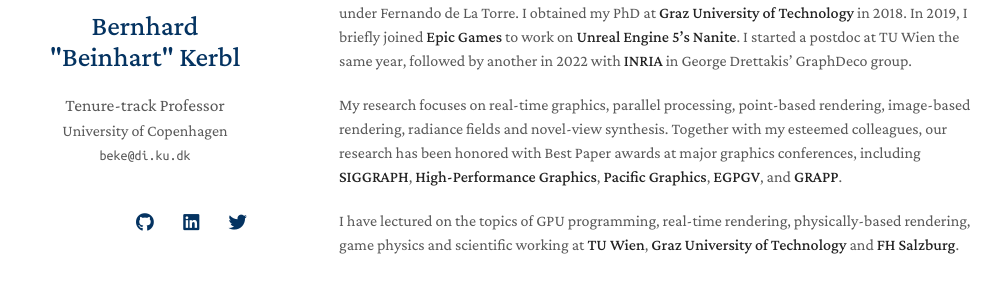
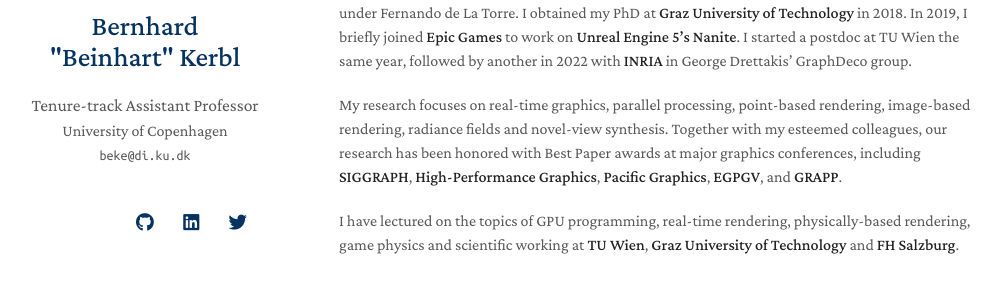
Before and after one commit to Snosixtyboo/snosixtyboo.github.io, a Jekyll site: the page built from index.md, in a window 1280 px wide. Shown: the part 228-510 px from the top of the page, without its empty margins (131-1139 px from the left). Built offline with Jekyll 4.4.1, drawn with Linux system fonts in a browser that asks for light colours; nearby versions of some CDN libraries; a style sheet for code colours, icons or effects is not loaded; our own code applies the rules of GitHub Pages for plain Markdown files.

Commit message:
Assistant

```diff
--- a/_config.yml
+++ b/_config.yml
@@ -1,6 +1,6 @@
 # Basic Information
 title: Bernhard "Beinhart" Kerbl
-position: Tenure-track Professor
+position: Tenure-track Assistant Professor
 affiliation: University of Copenhagen
 email: beke@di.ku.dk
 
```
